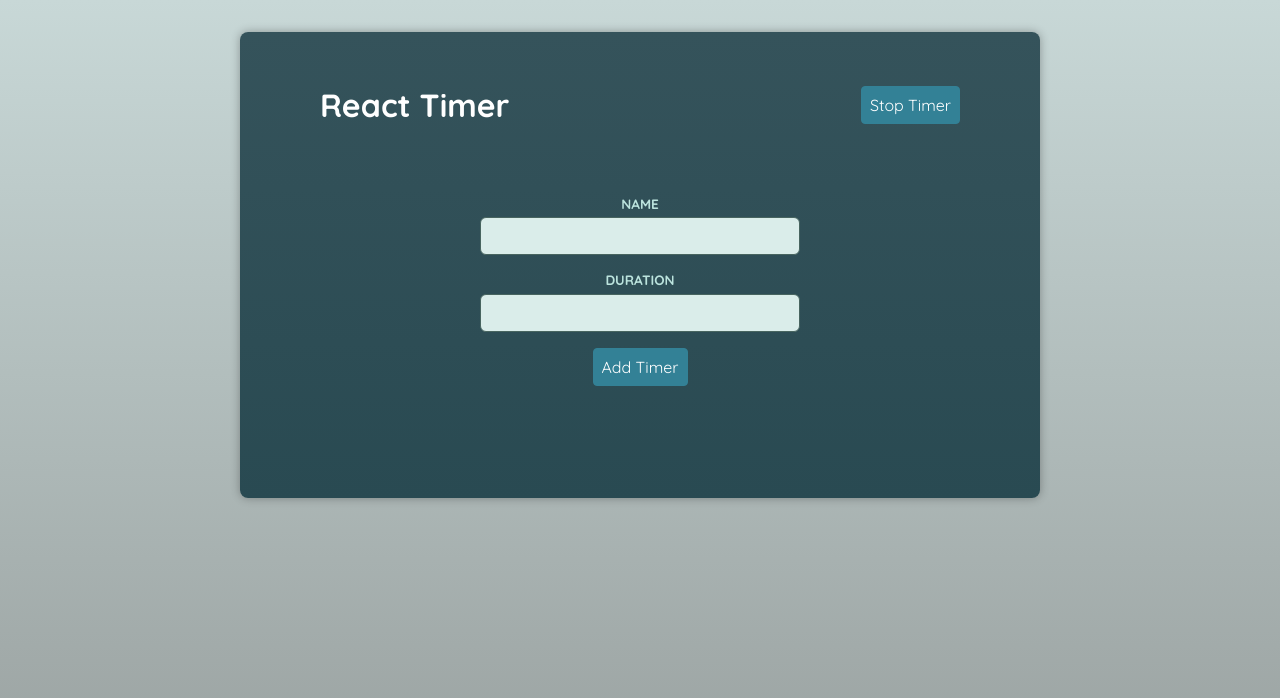
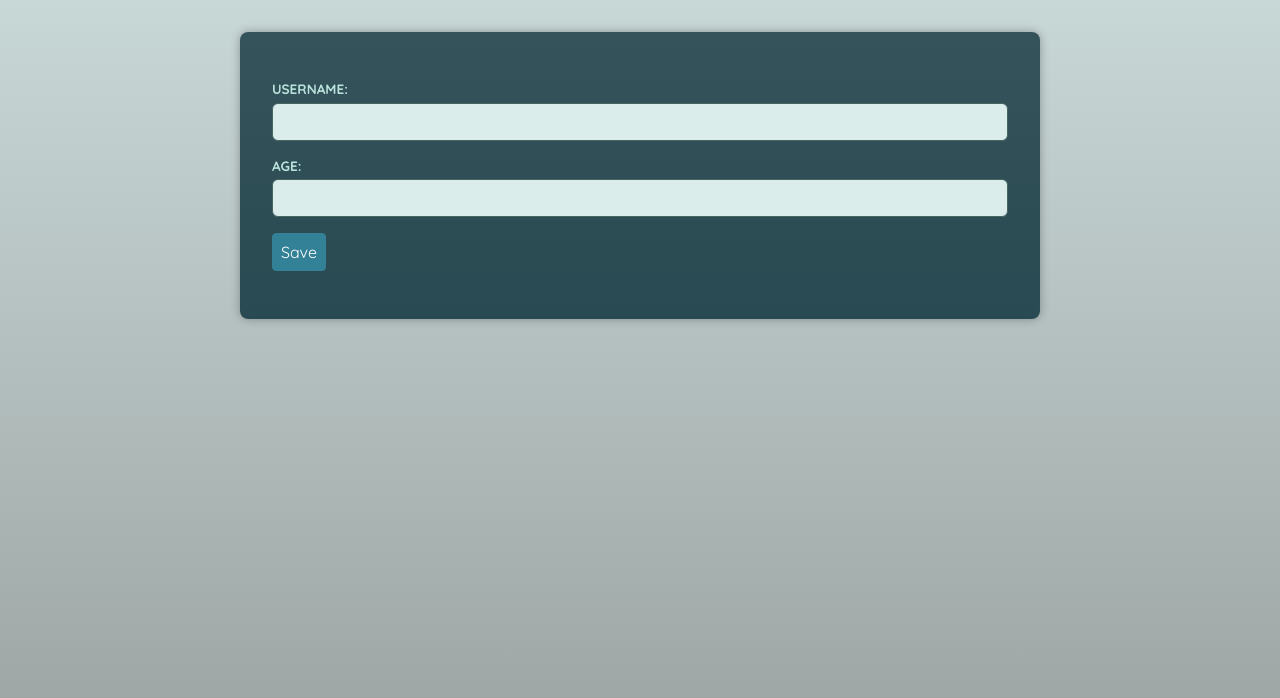
Before and after one commit to swaminaing/timer, a React (Vite) app: page / in a window 1280 px wide. Shown: the top 698 px of the page. Built offline with nearby package versions, Linux system fonts and the light colour scheme; a web font is replaced by a local one.

Commit message:
new commits

```diff
--- a/src/App.tsx
+++ b/src/App.tsx
@@ -1,17 +1,56 @@
-import AddTimer from './components/AddTimer.tsx';
-import Header from './components/Header.tsx';
-import TimersContextProvider from './components/store/timers-context.tsx';
-import Timers from './components/Timers.tsx';
+import { useRef } from "react";
+import AddTimer from "./components/AddTimer.tsx";
+import Header from "./components/Header.tsx";
+import Timers from "./components/Timers.tsx";
+import Button from "./components/UI/Button.tsx";
+import Container from "./components/UI/Container.tsx";
+import Input from "./components/UI/Input.tsx";
+import Form, {type FormHandle} from "./components/UI/Form.tsx";
 
 function App() {
+  const customForm = useRef<FormHandle>(null);
+
+  function handleSave(data: unknown){
+    const extractedData = data as {name: string, age: string};
+    console.log(extractedData)
+    customForm.current?.clear();
+  }
   return (
-    <TimersContextProvider>
-      <Header />
-      <main>
-        <AddTimer />
-        <Timers />
-      </main>
-    </TimersContextProvider>
+    // <>
+    //   <Header />
+    //   <main>
+    //     <AddTimer />
+    //     <Timers />
+    //   </main>
+    // </>
+    // <main>
+    //   <Input id="name" label="Username: " type="text" ref={input} />
+    //   <Input id="password" label="Password: " type="text" />
+
+    //   <p>
+    //     <Button href="google.com">Click</Button>
+    //   </p>
+    //   <p>
+    //     <Button>Submit</Button>
+    //   </p>
+    // </main>
+    // <>
+    //   <Container as="div">
+    //     <h1>Hello I'm a wrapper.</h1>
+    //   </Container>
+
+    //   <Container as={Button}>Click Me</Container>
+    // </>
+    <main>
+      <Form onSave={handleSave} ref={customForm}>
+        <Input id='name' label="Username: " />
+        <Input id='age' label="Age: " />
+
+        <p>
+          <Button>Save</Button>
+        </p>
+      </Form>
+    </main>
   );
 }
 
--- a/src/components/Header.tsx
+++ b/src/components/Header.tsx
@@ -1,11 +1,10 @@
 import Button from "./UI/Button"
 
 const Header = () => {
+
   return (
     <header>
         <h1>React Timer</h1>
-
-        <Button>Stop Timer</Button>
     </header>
   )
 }
--- a/src/components/UI/Button.tsx
+++ b/src/components/UI/Button.tsx
@@ -1,26 +1,24 @@
-import { ComponentPropsWithoutRef } from "react";
+import { type ReactNode, type ComponentPropsWithoutRef } from "react";
 
-type ButtonProps = ComponentPropsWithoutRef<'button'> & {
-    href?: never;
+type AnchorProps = ComponentPropsWithoutRef<"a"> & {
+  href?: string;
 };
 
-type AnchorProps = ComponentPropsWithoutRef<'a'> & {
-    href?: string;
+type ButtonProps = ComponentPropsWithoutRef<"button"> & {
+  href?: never;
 };
 
-function isAnchorProps(props: ButtonProps | AnchorProps): props is AnchorProps {
-    return 'href' in props
+function isAnchorProps(props: AnchorProps | ButtonProps): props is AnchorProps {
+  return "href" in props;
 }
 
-const Button = (props: ButtonProps | AnchorProps) => {
-    if(isAnchorProps(props)){
-        return(
-            <a {...props}></a>
-        )
-    }
-  return (
-    <button className="button" {...props}></button>
-  )
+function Button(props: AnchorProps | ButtonProps) {
+  //   const { el, ...otherProps } = props;
+
+  if (isAnchorProps(props)) {
+    return <a className="button" {...props}>{props.children}</a>;
+  }
+  return <button className="button" {...props}>{props.children}</button>;
 }
 
-export default Button
+export default Button;
--- a/src/components/UI/Form.tsx
+++ b/src/components/UI/Form.tsx
@@ -1,27 +1,19 @@
-import {
-  FormEvent,
-  forwardRef,
-  useImperativeHandle,
-  useRef,
-  type ComponentPropsWithoutRef,
-} from "react";
-
-type FormProps = ComponentPropsWithoutRef<"form"> & {
-  onSave: (value: unknown) => void;
-};
+import { FormEvent, forwardRef, useImperativeHandle, useRef, type ComponentPropsWithoutRef } from "react";
 
 export type FormHandle = {
   clear: () => void;
 }
 
-const Form = forwardRef<FormHandle, FormProps>(
-  ({ onSave, children, ...otherProps }, ref) => {
+type FormProps = ComponentPropsWithoutRef<"form"> & {
+  onSave: (data: unknown) => void;
+};
+
+const Form =  forwardRef<FormHandle, FormProps>(function Form({ onSave, children, ...otherProps }, ref) {
   const form = useRef<HTMLFormElement>(null);
 
   useImperativeHandle(ref, () => {
     return {
-        clear(){
-          console.log("Clearing");
+      clear: () => {
         form.current?.reset();
       }
     }
@@ -33,16 +25,13 @@ const Form = forwardRef<FormHandle, FormProps>(
     const formData = new FormData(e.currentTarget);
     const data = Object.fromEntries(formData);
     onSave(data);
-
-      form.current?.reset();
   }
 
   return (
-      <form onSubmit={handleSubmit} {...otherProps} ref={form}>
+    <form action="" onSubmit={handleSubmit} {...otherProps} ref={form}>
       {children}
     </form>
   );
-  }
-);
+});
 
 export default Form;
--- a/src/components/UI/Input.tsx
+++ b/src/components/UI/Input.tsx
@@ -1,17 +1,20 @@
 import { ComponentPropsWithoutRef, forwardRef } from "react";
 
 type InputProps = {
-    id: string;
-    label: string;
-}&ComponentPropsWithoutRef<'input'>;
+  id: string;
+  label: string;
+} & ComponentPropsWithoutRef<"input">;
 
-const Input = forwardRef<HTMLInputElement, InputProps>(({id, label, ...props}, ref) => {
+const Input = forwardRef<HTMLInputElement, InputProps>(function Input(
+  { label, id, ...props },
+  ref
+) {
   return (
     <p>
-        <label htmlFor={id}>{label}</label>
-        <input id={id} name={id} {...props} ref={ref} />
+      <label htmlFor={id}>{label}</label>
+      <input id={id} name={id} {...props} ref={ref} />
     </p>
-  )
+  );
 });
 
-export default Input
+export default Input;
--- a/src/components/store/timers-context.tsx
+++ /dev/null
@@ -1,41 +0,0 @@
-import { createContext, ReactNode } from "react";
-
-type Timer = {
-  name: string;
-  duration: number;
-};
-
-type TimerState = {
-  isRunning: boolean;
-  timers: Timer[];
-};
-
-type TimersContextValue = TimerState & {
-  addTimer: (timeData: Timer) => void;
-  startTimer: () => void;
-  stopTimer: () => void;
-};
-
-const TimersContext = createContext<TimersContextValue | null>(null);
-
-type TimersContextProviderProps = {
-  children: ReactNode;
-};
-
-export default function TimersContextProvider({ children }: TimersContextProviderProps) {
-    const ctx: TimersContextValue = {
-        timers: [],
-        isRunning: false,
-        addTimer(timeData){
-            //...
-        },
-        startTimer(){
-
-        },
-
-        stopTimer(){
-
-        }
-    }
-  return <TimersContext.Provider value={ctx}>{children}</TimersContext.Provider>;
-}
```
Also changed, not shown: src/components/UI/Container.tsx (+9 -8 lines). Lines whose indentation alone changed are shown as unchanged.
